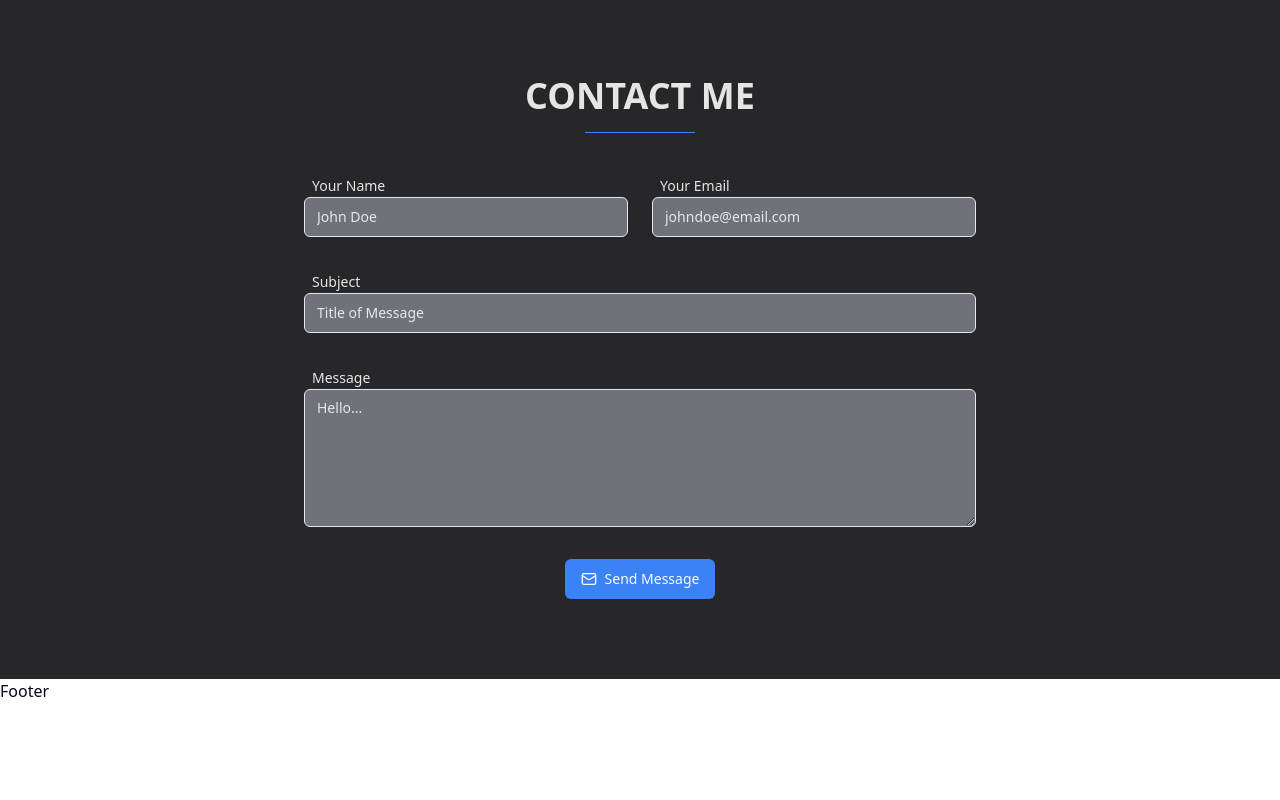
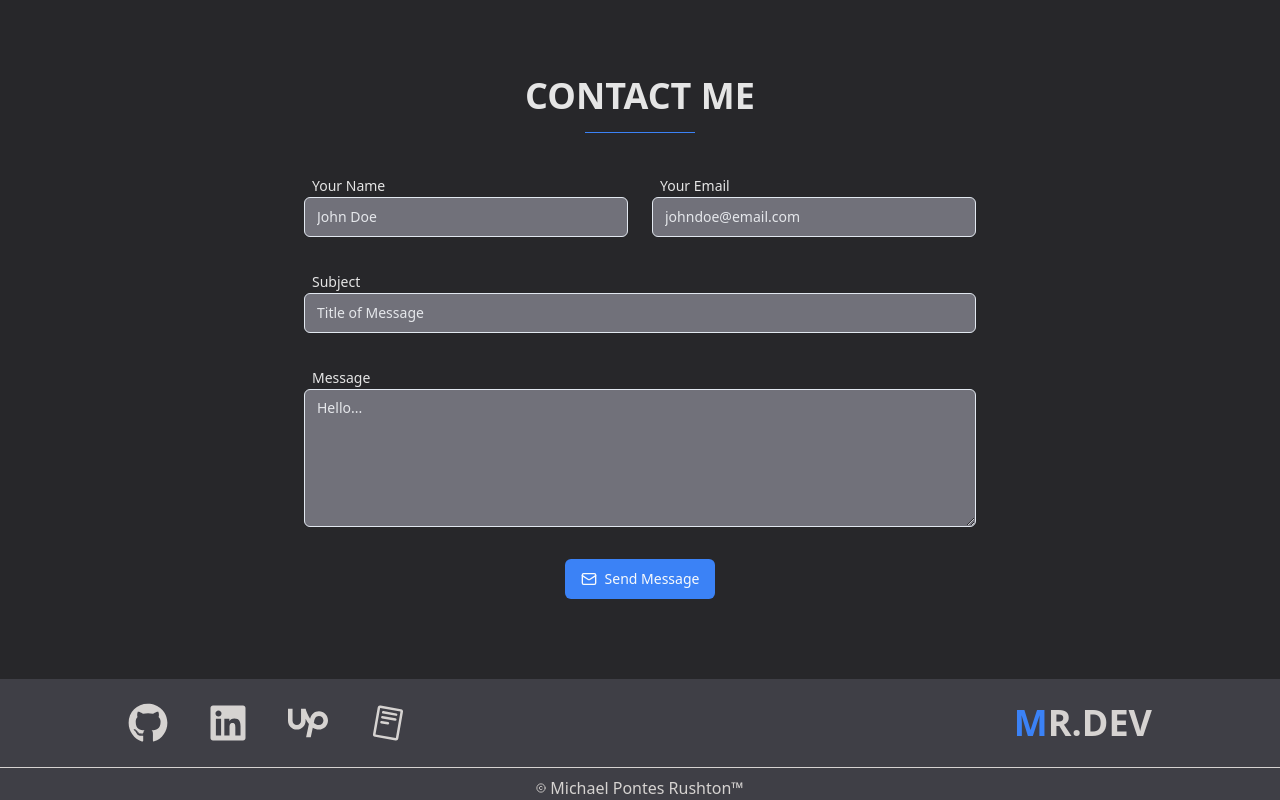
Before and after one commit to Nothsurm/portfolio, a React (Vite) app in the folder client/: page / in a window 1280 px wide. Shown: the part 3914-4714 px from the top of the page. Before the commit the page ends 4617 px from the top, so only its background shows below. Built offline with nearby package versions, Linux system fonts and the light colour scheme.

Commit message:
created footer component

```diff
--- a/client/src/components/Footer.tsx
+++ b/client/src/components/Footer.tsx
@@ -1,5 +1,44 @@
+import { Link } from "react-router-dom";
+
+import { FaGithub } from "react-icons/fa";
+import { FaLinkedin } from "react-icons/fa";
+import { SiUpwork } from "react-icons/si";
+import { PiReadCvLogo } from "react-icons/pi";
+import { Separator } from "./ui/separator";
+import { Copyright } from "lucide-react";
+
 export default function Footer() {
   return (
-    <div>Footer</div>
+    <div className="bg-zinc-700 text-stone-300 h-fit">
+      <div className="flex flex-row justify-between max-w-5xl mx-auto">
+        <div className="flex flex-row items-center gap-10 mt-6 mb-6">
+          <button>
+            <a href="https://github.com/Nothsurm" target="_blank">
+              <FaGithub className="hover:scale-110" size={40}/>
+            </a>
+          </button>
+          <button>
+            <a href="https://www.linkedin.com/in/michael-rushton-65316b280/" target="_blank">
+              <FaLinkedin className="hover:scale-110" size={40}/>
+            </a>
+          </button>
+          <button>
+            <a href="https://www.upwork.com/freelancers/~0187be7100cd5c9eef" target="_blank">
+              <SiUpwork className="hover:scale-110" size={40}/>
+            </a>
+          </button>
+          <button>
+          <a href="https://www.upwork.com/freelancers/~0187be7100cd5c9eef" target="_blank">
+              <PiReadCvLogo className="hover:scale-110" size={40}/>
+            </a>
+          </button>
+        </div>
+        <Link to='/' className="flex text-4xl items-center font-bold">
+          <span className="text-blue-500">M</span><p>R.DEV</p>
+        </Link>
+      </div>
+      <Separator className="w-full mx-auto bg-stone-300"/>
+      <p className="flex justify-center mt-2 gap-1 items-center"><Copyright size={10}/> Michael Pontes Rushton™</p>
+    </div>
   )
 }
--- a/client/src/components/ui/sonner.tsx
+++ /dev/null
@@ -1,29 +0,0 @@
-import { useTheme } from "next-themes"
-import { Toaster as Sonner } from "sonner"
-
-type ToasterProps = React.ComponentProps<typeof Sonner>
-
-const Toaster = ({ ...props }: ToasterProps) => {
-  const { theme = "system" } = useTheme()
-
-  return (
-    <Sonner
-      theme={theme as ToasterProps["theme"]}
-      className="toaster group"
-      toastOptions={{
-        classNames: {
-          toast:
-            "group toast group-[.toaster]:bg-background group-[.toaster]:text-foreground group-[.toaster]:border-border group-[.toaster]:shadow-lg",
-          description: "group-[.toast]:text-muted-foreground",
-          actionButton:
-            "group-[.toast]:bg-primary group-[.toast]:text-primary-foreground",
-          cancelButton:
-            "group-[.toast]:bg-muted group-[.toast]:text-muted-foreground",
-        },
-      }}
-      {...props}
-    />
-  )
-}
-
-export { Toaster }
```
